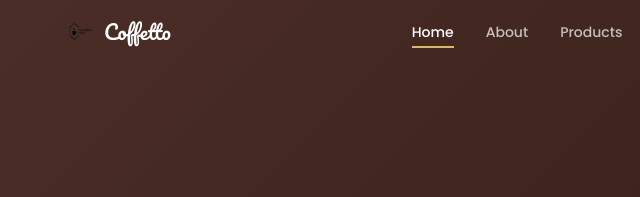
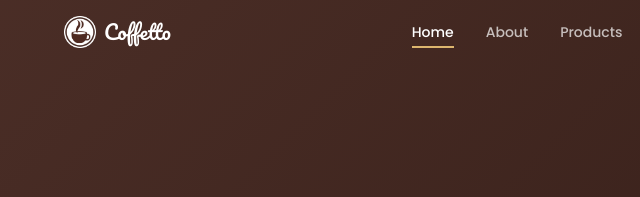
Before and after one commit to rohithmuthukumar1728-lab/cafe-website, a website: page index.html in a window 1280 px wide. Shown: the top 197 px of the page, 0-640 px from the left. Drawn offline with nearby package versions, Linux system fonts and the light colour scheme.

Commit message:
Fix logo image path in header

```diff
--- a/index.html
+++ b/index.html
@@ -27,7 +27,7 @@
     <header class="header" id="header">
         <nav class="nav container">
             <a href="#home" class="nav__logo">
-                <img src="assets/img/cafe-logo.png" alt="Coffetto logo">
+                <img src="assets/img/logo.png" alt="Coffetto logo">
                 <span>Coffetto</span>
             </a>
 
```
